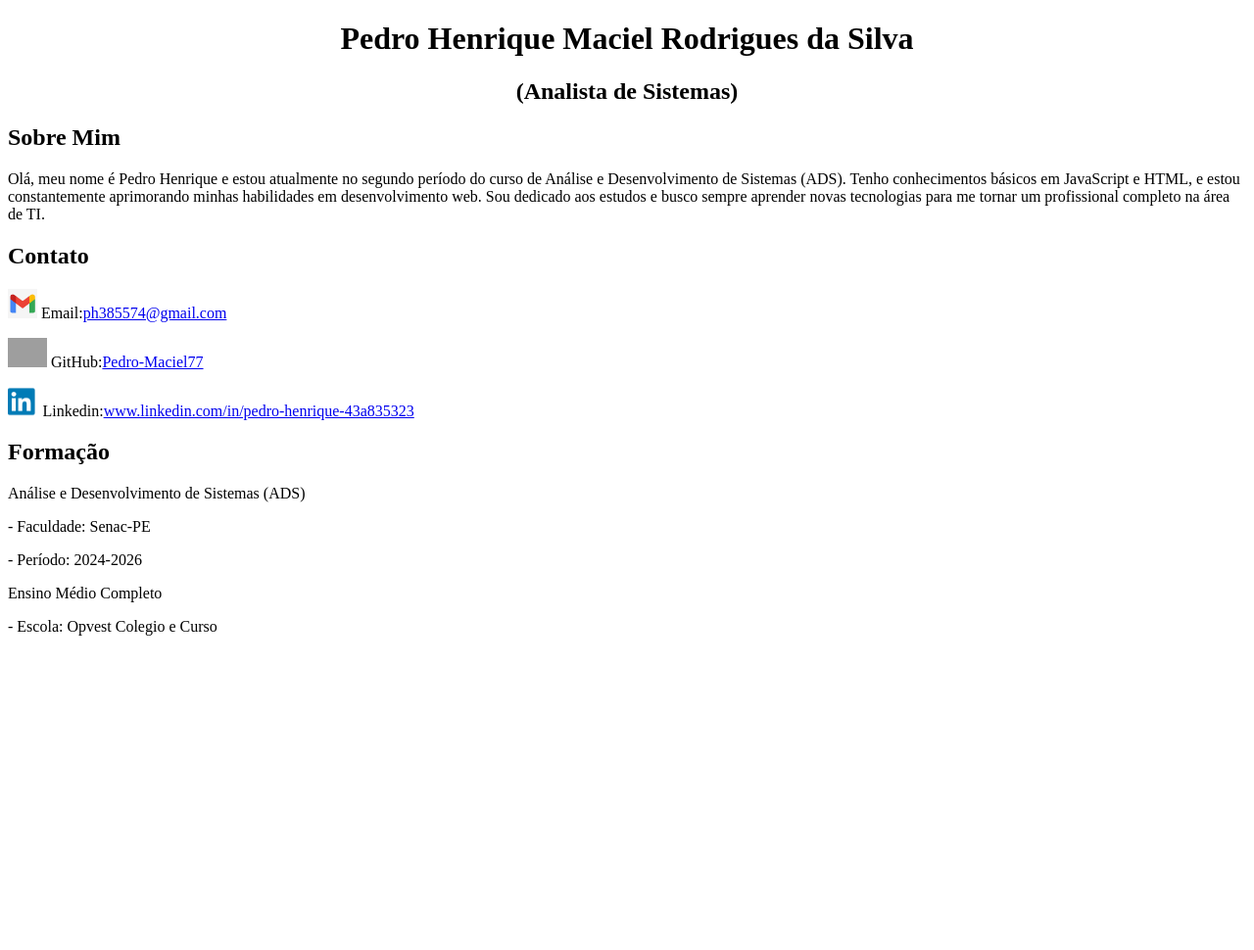
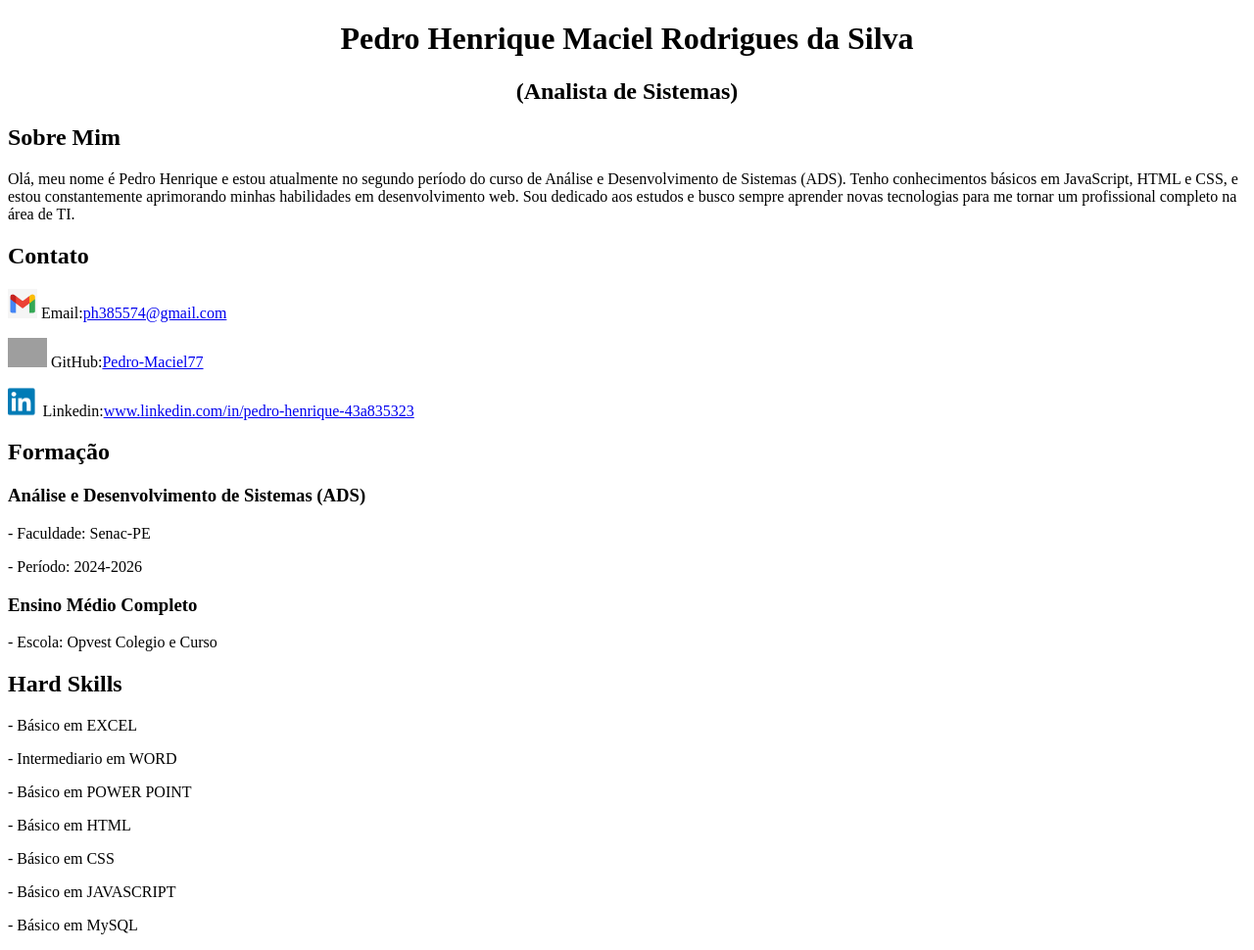
Before and after one commit to Pedro-Maciel77/TADS039, a plain HTML site: page CLT/primeirapag.html in a window 1280 px wide. Shown: the whole page at 98% size. Before the commit the page ends 800 px from the top, so only its background shows below. Drawn offline with Linux system fonts and the light colour scheme; grey boxes are pictures that could not be loaded.

Commit message:
Atualiza informações do currículo na página HTML

```diff
--- a/CLT/primeirapag.html
+++ b/CLT/primeirapag.html
@@ -10,7 +10,7 @@
 <h1>Pedro Henrique Maciel Rodrigues da Silva</h1>
 <h2>(Analista de Sistemas)</h2></center>
 <h2><strong>Sobre Mim</strong></h2>
-<p>Olá, meu nome é Pedro Henrique e estou atualmente no segundo período do curso de Análise e Desenvolvimento de Sistemas (ADS). Tenho conhecimentos básicos em JavaScript e HTML, e estou constantemente aprimorando minhas habilidades em desenvolvimento web. Sou dedicado aos estudos e busco sempre aprender novas tecnologias para me tornar um profissional completo na área de TI.</p>
+<p>Olá, meu nome é Pedro Henrique e estou atualmente no segundo período do curso de Análise e Desenvolvimento de Sistemas (ADS). Tenho conhecimentos básicos em JavaScript, HTML e CSS, e estou constantemente aprimorando minhas habilidades em desenvolvimento web. Sou dedicado aos estudos e busco sempre aprender novas tecnologias para me tornar um profissional completo na área de TI.</p>
     <p>
 <h2>Contato</h2>
 <img src="IMGs/logosmail.png" alt="logo do github" widht="30" height="30"> Email:<a href='mailto:ph385574@gmail.com'>ph385574@gmail.com</a>
@@ -22,11 +22,18 @@
         <img src="IMGs/download (2).png" alt="logo do github" widht="30" height="30"> Linkedin:<a href='www.linkedin.com/in/pedro-henrique-43a835323'>www.linkedin.com/in/pedro-henrique-43a835323</a>
     </p>
     <p><h2>Formação</h2></p>
-    <p>Análise e Desenvolvimento de Sistemas (ADS)</p>
+    <p><h3>Análise e Desenvolvimento de Sistemas (ADS)</h3></p>
     - Faculdade: Senac-PE
     <p>- Período: 2024-2026</p>
-    <p>Ensino Médio Completo</p>
+    <p><h3>Ensino Médio Completo</h3></p>
     - Escola: Opvest Colegio e Curso</p>
-    <p></p>
+    <p><h2>Hard Skills</h2></p>
+    <p>- Básico em EXCEL</p>
+        - Intermediario em WORD
+        <p>- Básico em POWER POINT</p>
+        <p>- Básico em HTML</p>
+        <p>- Básico em CSS</p>
+        <p>- Básico em JAVASCRIPT</p>
+        <p>- Básico em MySQL</p>
 </body>
 </html>
```
